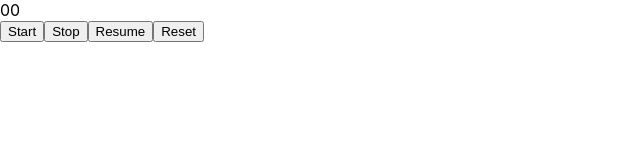
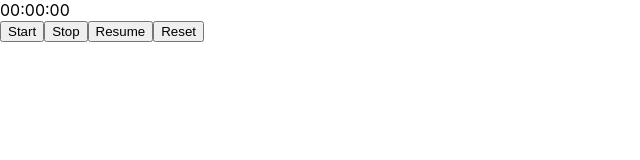
Before and after one commit to webquiza/soundbreak, a React (Create React App) app: page / in a window 1280 px wide. Shown: the top 160 px of the page, without its empty margins (0-640 px from the left). Built offline with nearby package versions, Linux system fonts and the light colour scheme.

Commit message:
add minute and second functionality to timer

```diff
--- a/src/App.js
+++ b/src/App.js
@@ -32,6 +32,10 @@ function App() {
   return (
     <div className="App">
       <div>
+        {/*minutes*/}
+        <span>{("0" + Math.floor((time / 60000) % 100)).slice(-2)}:</span>
+        {/*seconds*/}
+        <span>{("0" + Math.floor((time / 1000) % 60)).slice(-2)}:</span>
         {/*hundredth of a second*/}
         <span>{("0" + ((time / 10) % 100)).slice(-2)}</span>
       </div>
```
